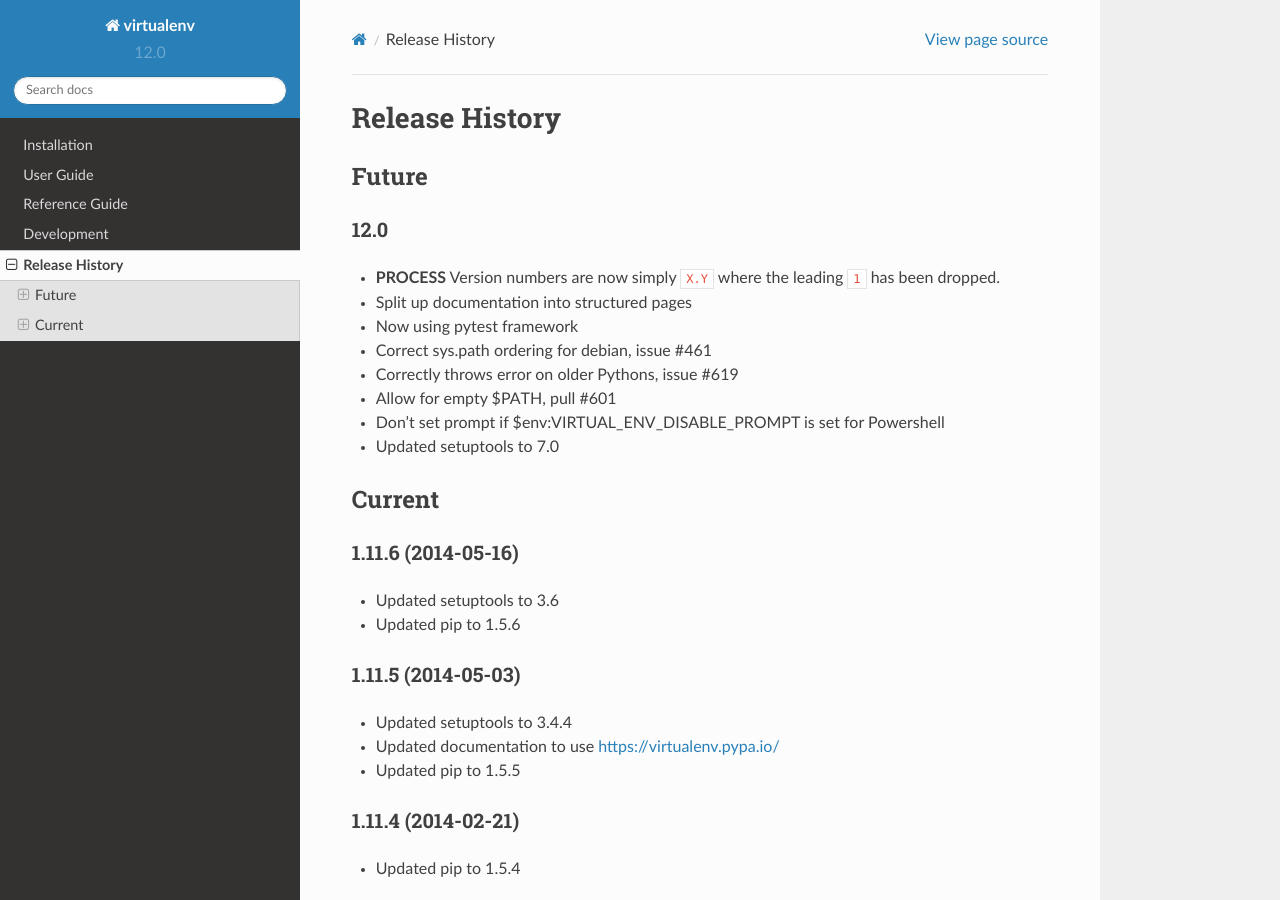
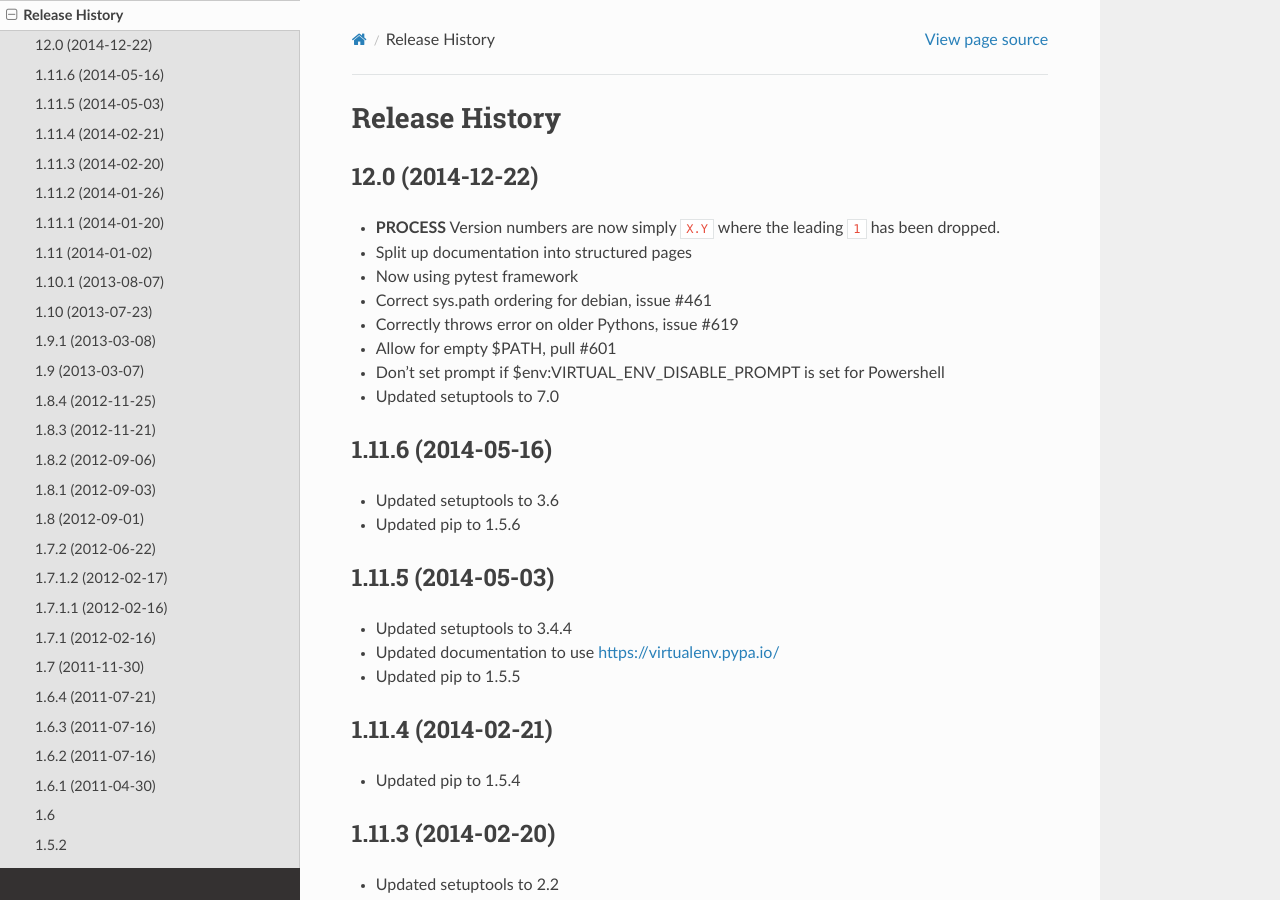
Before and after one commit to pypa/virtualenv, a Sphinx documentation site: the page built from docs/changes.rst, in a window 1280 px wide and 900 px high. Built offline with Sphinx 7.4.7 and the Read the Docs theme 2.0.0, drawn with Linux system fonts in a browser that asks for light colours.

Commit message:
Bump the version for release

```diff
--- a/docs/changes.rst
+++ b/docs/changes.rst
@@ -1,11 +1,8 @@
 Release History
 ===============
 
-Future
-------
-
-12.0
-~~~~
+12.0 (2014-12-22)
+~~~~~~~~~~~~~~~~~
 
 * **PROCESS** Version numbers are now simply ``X.Y`` where the leading ``1``
   has been dropped.
@@ -16,9 +13,6 @@
 * Allow for empty $PATH, pull #601
 * Don't set prompt if $env:VIRTUAL_ENV_DISABLE_PROMPT is set for Powershell
 * Updated setuptools to 7.0
-
-Current
--------
 
 1.11.6 (2014-05-16)
 ~~~~~~~~~~~~~~~~~~~
--- a/virtualenv.py
+++ b/virtualenv.py
@@ -2,7 +2,7 @@
 """Create a "virtual" Python installation
 """
 
-__version__ = "12.0.dev1"
+__version__ = "12.0"
 virtualenv_version = __version__  # legacy
 
 # NB: avoid placing additional imports here, before sys.path is fixed!
```
